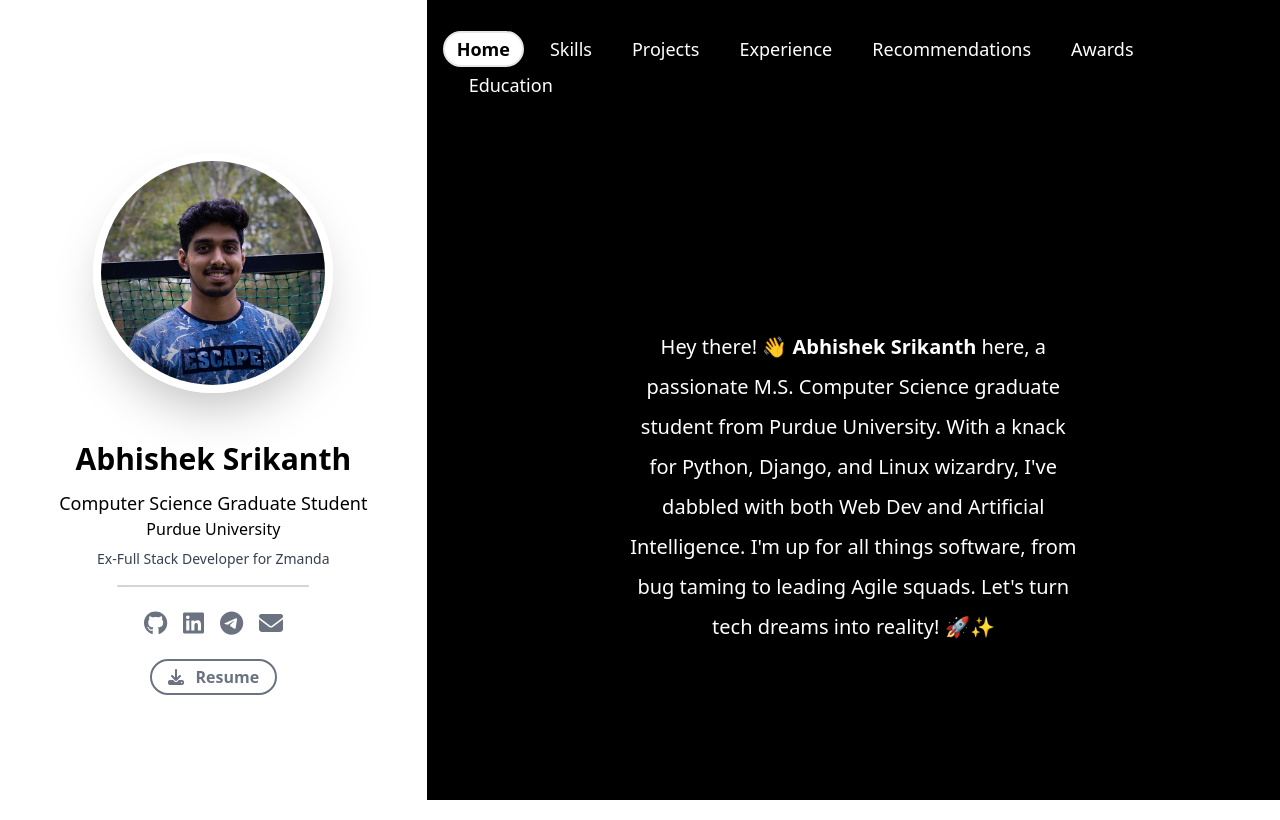
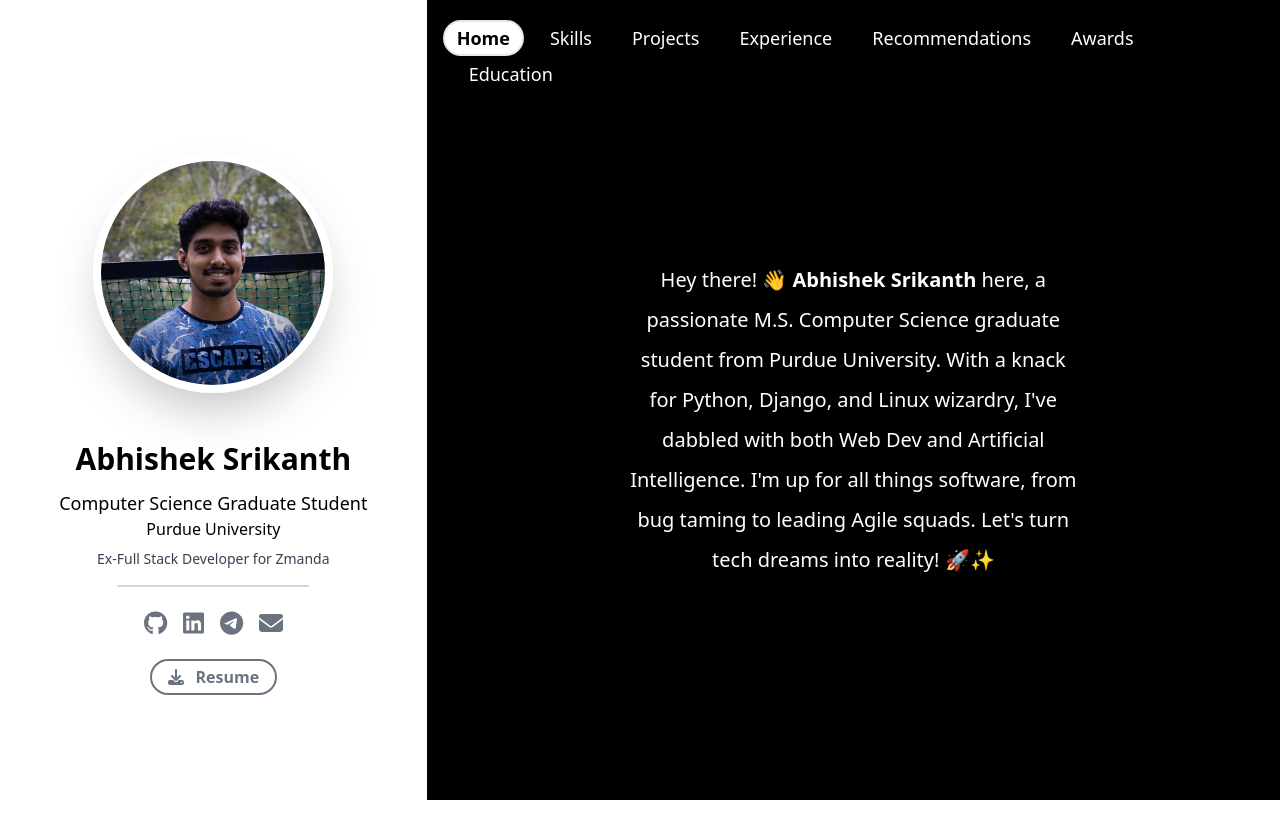
Before and after one commit to AbhishekSrikanth/abhishek-srikanth-portfolio, a React (Create React App) app: page / in a window 1280 px wide. Built offline with nearby package versions, Linux system fonts and the light colour scheme.

Commit message:
refactor: navbar height

```diff
--- a/src/components/NavBar.jsx
+++ b/src/components/NavBar.jsx
@@ -5,7 +5,7 @@ function NavBar({ activeButton, onButtonClick }) {
     const buttonTexts = ['Home', 'Skills', 'Projects', 'Experience', 'Recommendations', 'Awards', 'Education']
 
     return (
-        <div className="h-1/6 flex">
+        <div className="h-[8.33%] flex py-5">
             <nav className="space-x-3 items-center text-lg m-auto px-4">
                 {
                     buttonTexts.map((buttonText, i) => <NavBarButton
```
